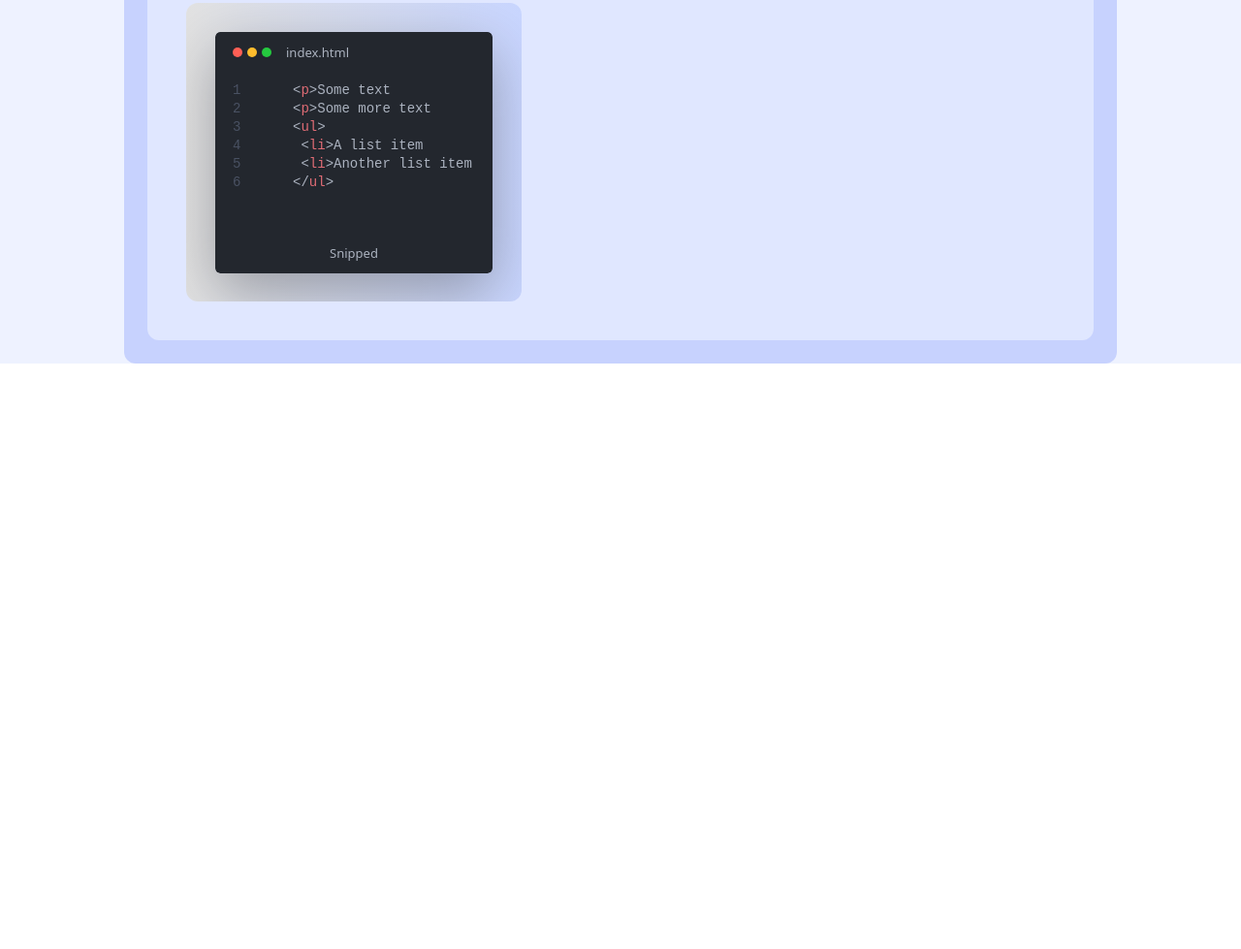
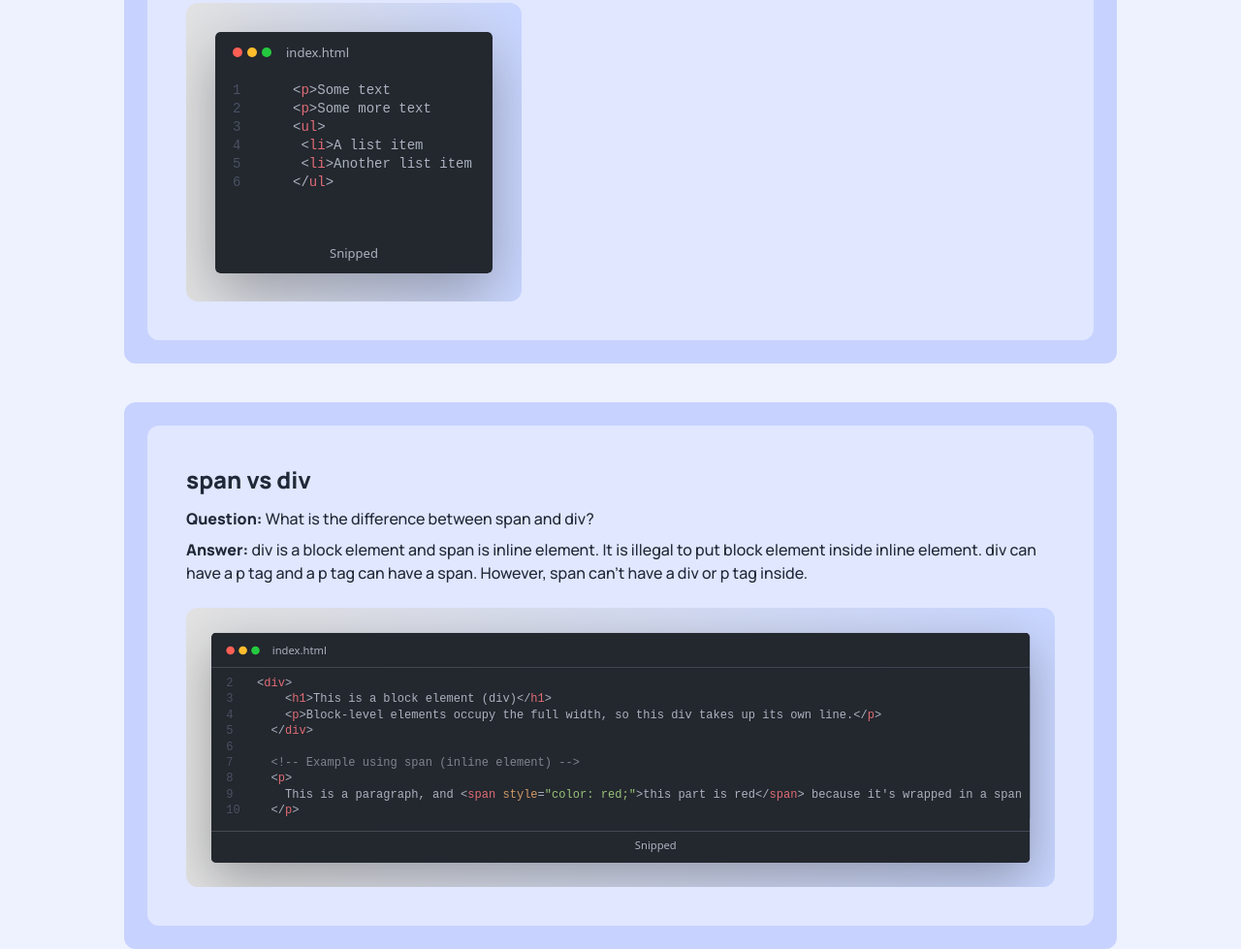
Before and after one commit to IftekarRahmanRuhit/FtontendQ, a plain HTML site: page index.html in a window 1280 px wide. Shown: the part 5071-6050 px from the top of the page at 97% size. Before the commit the page ends 5446 px from the top, so only its background shows below. Drawn offline with nearby package versions, Linux system fonts and the light colour scheme.

Commit message:
added more question

```diff
--- a/index.html
+++ b/index.html
@@ -205,6 +205,17 @@
             </div>
           </div>
 
+          <div class="mt-10 bg-indigo-200 p-6 rounded-xl">
+            <div class="bg-indigo-100 p-10 rounded-xl">
+              <p class="text-2xl font-extrabold mb-3">span vs div</p>
+              <p class="font-medium mb-2"><span class="font-extrabold">Question:</span>  What is the difference between span and div?</p>
+              <p class="font-medium "><span class="font-extrabold">Answer:</span> div is a block element and span is inline element. It is illegal to put block element inside inline element. div can have a p tag and a p tag can have a span. However, span can't have a div or p tag inside.</p>
+              <div class=" mt-6">
+                <img class="rounded-xl" src="./images/div vs span.svg" alt="">
+              </div>
+            </div>
+          </div>
+
 
 
 
```
Also changed, not shown: images/div vs span.svg (added).
